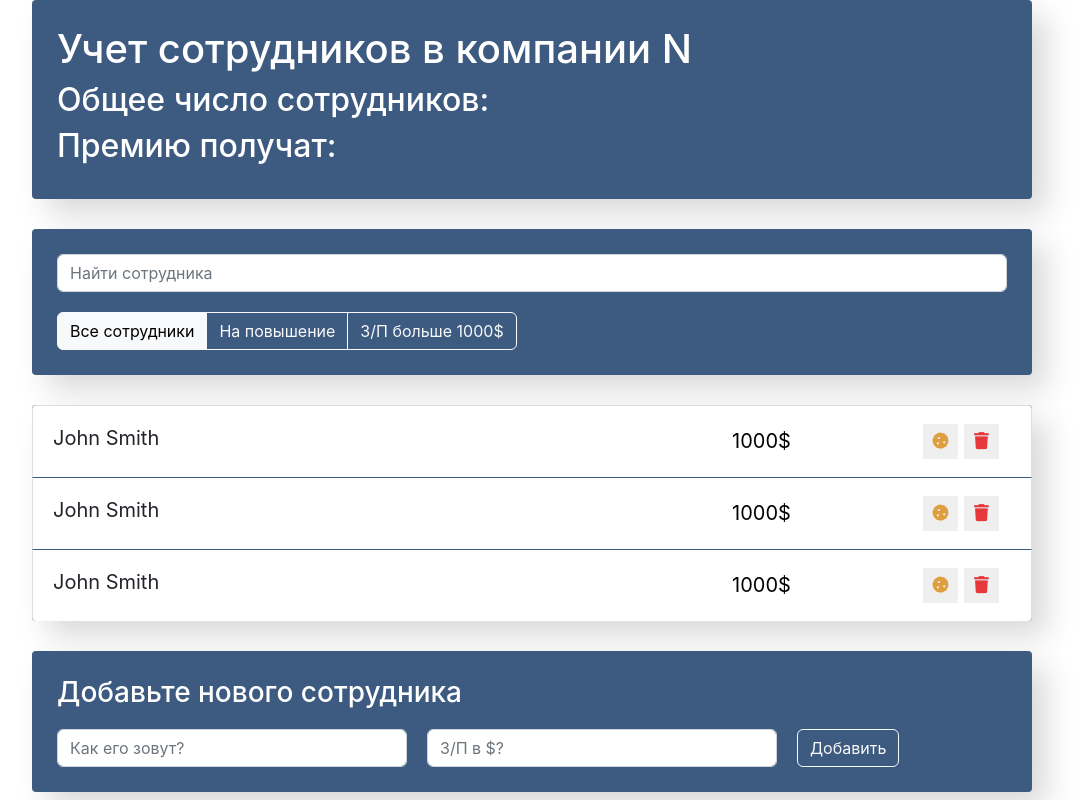
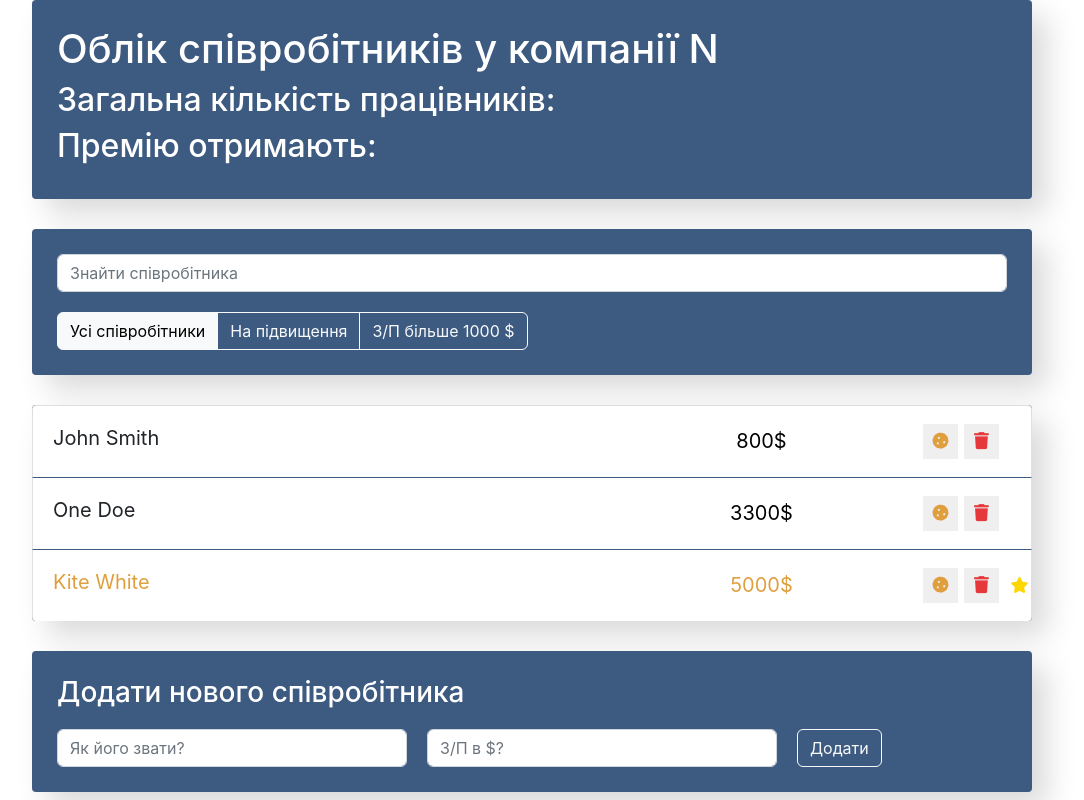
Before and after one commit to AnatoliiMikhov/employees-react-app, a React (Create React App) app: page / in a window 1280 px wide. Shown: the whole page, without its empty margins (108-1192 px from the left). Built offline with nearby package versions, Linux system fonts and the light colour scheme.

Commit message:
and many more changes

```diff
--- a/public/index.html
+++ b/public/index.html
@@ -19,7 +19,7 @@
               integrity="sha512-1sCRPdkRXhBV2PBLUdRb4tMg1w2YPf37qatUFeS7zlBy7jJI8Lf4VHwWfZZfpXtYSLy85pkm9GaYVYMfw5BC1A=="
               crossorigin="anonymous" referrerpolicy="no-referrer" />
         <!-- -------------------------------- Title -------------------------------- -->
-        <title>React App</title>
+        <title>Employees</title>
     </head>
 
     <body>
--- a/src/components/App/App.js
+++ b/src/components/App/App.js
@@ -2,11 +2,18 @@ import AppInfo from '../app-info/app-info'
 import SearchPanel from '../search-panel/search-panel'
 import AppFilter from '../AppFilter/AppFilter'
 import EmployeesList from '../employees-list/employees-list'
-import EmployeesAddForm from '../employees-add-form/employees-add-form'
+import EmployeesAddForm from '../EmployeesAddForm/EmployeesAddForm'
 
 import './App.css'
 
 function App () {
+
+    const data = [
+        { id: 1, name: 'John Smith', salary: 800, increase: false, liked: false },
+        { id: 2, name: 'One Doe', salary: 3300, increase: false, liked: false },
+        { id: 3, name: 'Kite White', salary: 5000, increase: true, liked: true },
+    ]
+
     return (
         <div className="app">
             <AppInfo />
@@ -16,7 +23,7 @@ function App () {
                 <AppFilter />
             </div>
 
-            <EmployeesList />
+            <EmployeesList data={ data } />
             <EmployeesAddForm />
         </div>
     )
--- a/src/components/AppFilter/AppFilter.js
+++ b/src/components/AppFilter/AppFilter.js
@@ -5,15 +5,15 @@ const AppFilter = () => {
         <div className="btn-group">
             <button type="button"
                 className="btn btn-light">
-                Все сотрудники
+                Усі співробітники
             </button>
             <button type="button"
                 className="btn btn-outline-light">
-                На повышение
+                На підвищення
             </button>
             <button type="button"
                 className="btn btn-outline-light">
-                З/П больше 1000$
+                З/П більше 1000 $
             </button>
         </div>
     )
--- a/src/components/employees-add-form/employees-add-form.js
+++ b/src/components/EmployeesAddForm/EmployeesAddForm.jsx
@@ -1,23 +1,23 @@
-import './employees-add-form.css';
+import './EmployeesAddForm.css'
 
 const EmployeesAddForm = () => {
     return (
         <div className="app-add-form">
-            <h3>Добавьте нового сотрудника</h3>
+            <h3>Додати нового співробітника</h3>
             <form
                 className="add-form d-flex">
                 <input type="text"
                     className="form-control new-post-label"
-                    placeholder="Как его зовут?" />
+                    placeholder="Як його звати?" />
                 <input type="number"
                     className="form-control new-post-label"
                     placeholder="З/П в $?" />
 
                 <button type="submit"
-                        className="btn btn-outline-light">Добавить</button>
+                    className="btn btn-outline-light">Додати</button>
             </form>
         </div>
     )
 }
 
-export default EmployeesAddForm;
+export default EmployeesAddForm
--- a/src/components/app-info/app-info.js
+++ b/src/components/app-info/app-info.js
@@ -1,13 +1,13 @@
-import "./app-info.css";
+import "./app-info.css"
 
 const AppInfo = () => {
     return (
         <div className="app-info">
-            <h1>Учет сотрудников в компании N</h1>
-            <h2>Общее число сотрудников:</h2>
-            <h2>Премию получат:</h2>
+            <h1>Облік співробітників у компанії N</h1>
+            <h2>Загальна кількість працівників:</h2>
+            <h2>Премію отримають:</h2>
         </div>
     )
 }
 
-export default AppInfo;
+export default AppInfo
--- a/src/components/employees-list-item/employees-list-item.js
+++ b/src/components/employees-list-item/employees-list-item.js
@@ -1,18 +1,39 @@
-import './employees-list-item.css';
+import { useState } from 'react'
+import './employees-list-item.css'
 
-const EmployeesListItem = () => {
+const EmployeesListItem = ( { name, salary, ...props } ) => {
+
+    const [ increase, setIncrease ] = useState( props.increase )
+    const [ liked, setLiked ] = useState( props.liked )
+
+    const onIncrease = () => setIncrease( !increase )
+    const onLikes = () => setLiked( !liked )
+
+    let classNames = 'list-group-item d-flex justify-content-between'
+
+    if ( increase ) {
+        classNames += ' increase'
+    }
+
+    if ( liked ) {
+        classNames += ' like'
+    }
+
     return (
-        <li className="list-group-item d-flex justify-content-between">
-            <span className="list-group-item-label">John Smith</span>
-            <input type="text" className="list-group-item-input" defaultValue="1000$"/>
+        <li className={ classNames }>
+            <span className="list-group-item-label" onClick={ onLikes }>{ name }</span>
+            <input type="text" className="list-group-item-input" defaultValue={ salary + '$' } />
             <div className='d-flex justify-content-center align-items-center'>
-                <button type="button"
+
+                <button
+                    onClick={ onIncrease }
+                    type="button"
                     className="btn-cookie btn-sm ">
                     <i className="fas fa-cookie"></i>
                 </button>
 
                 <button type="button"
-                        className="btn-trash btn-sm ">
+                    className="btn-trash btn-sm ">
                     <i className="fas fa-trash"></i>
                 </button>
                 <i className="fas fa-star"></i>
@@ -21,4 +42,4 @@ const EmployeesListItem = () => {
     )
 }
 
-export default EmployeesListItem;
+export default EmployeesListItem
--- a/src/components/employees-list/employees-list.js
+++ b/src/components/employees-list/employees-list.js
@@ -1,15 +1,20 @@
-import EmployeesListItem from "../employees-list-item/employees-list-item";
+import EmployeesListItem from "../employees-list-item/employees-list-item-class"
 
-import './employees-list.css';
+import './employees-list.css'
 
-const EmployeesList = () => {
+const EmployeesList = ( { data } ) => {
+
+    const elements = data.map( item => {
+        const { id, ...itemProps } = item
+
+        return <EmployeesListItem { ...itemProps } key={ id } />
+    } )
+
     return (
         <ul className="app-list list-group">
-            <EmployeesListItem/>
-            <EmployeesListItem/>
-            <EmployeesListItem/>
+            { elements }
         </ul>
     )
 }
 
-export default EmployeesList;
+export default EmployeesList
--- a/src/components/search-panel/search-panel.js
+++ b/src/components/search-panel/search-panel.js
@@ -1,11 +1,11 @@
-import './search-panel.css';
+import './search-panel.css'
 
 const SearchPanel = () => {
     return (
         <input type="text"
-                className="form-control search-input"
-                placeholder="Найти сотрудника"/>
+            className="form-control search-input"
+            placeholder="Знайти співробітника" />
     )
 }
 
-export default SearchPanel;
+export default SearchPanel
```
Also changed, not shown: src/components/EmployeesAddForm/EmployeesAddForm.css (renamed from src/components/employees-add-form/employees-add-form.css).
